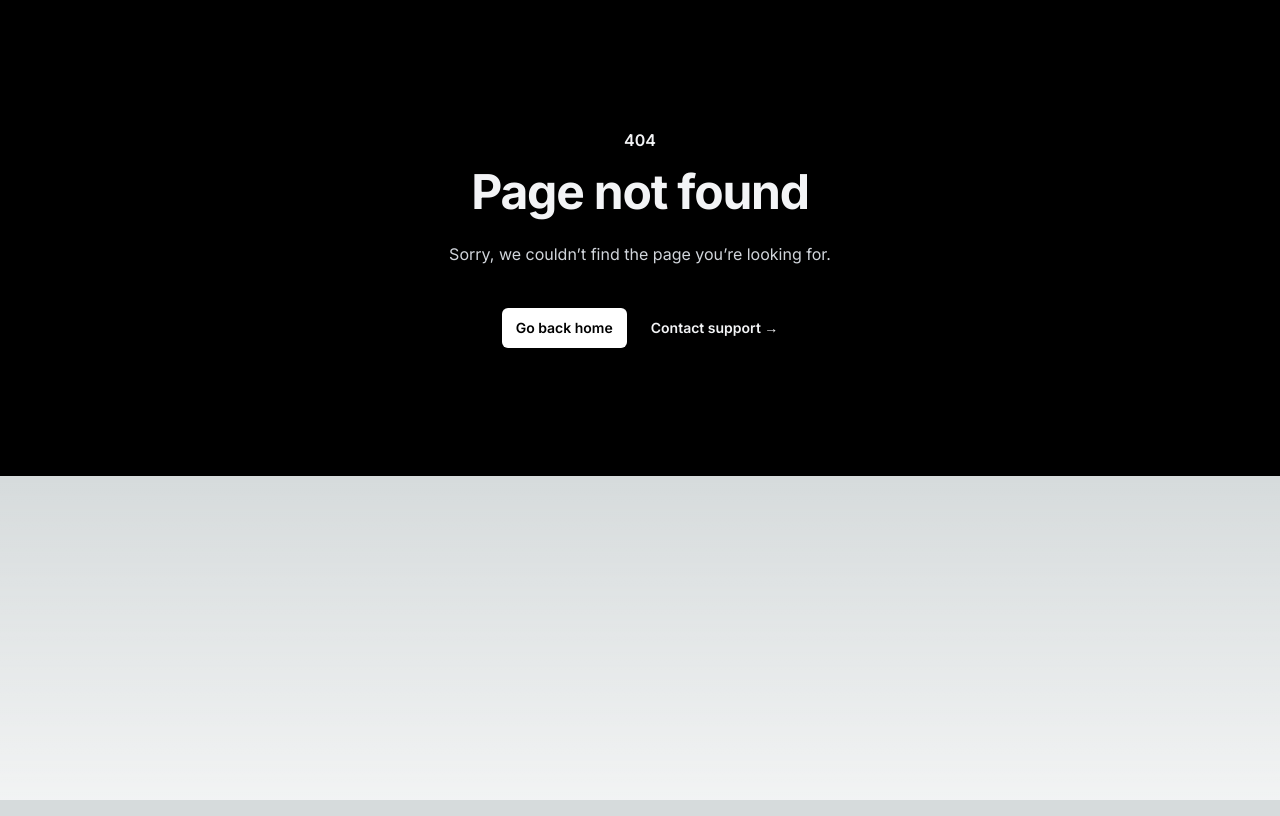
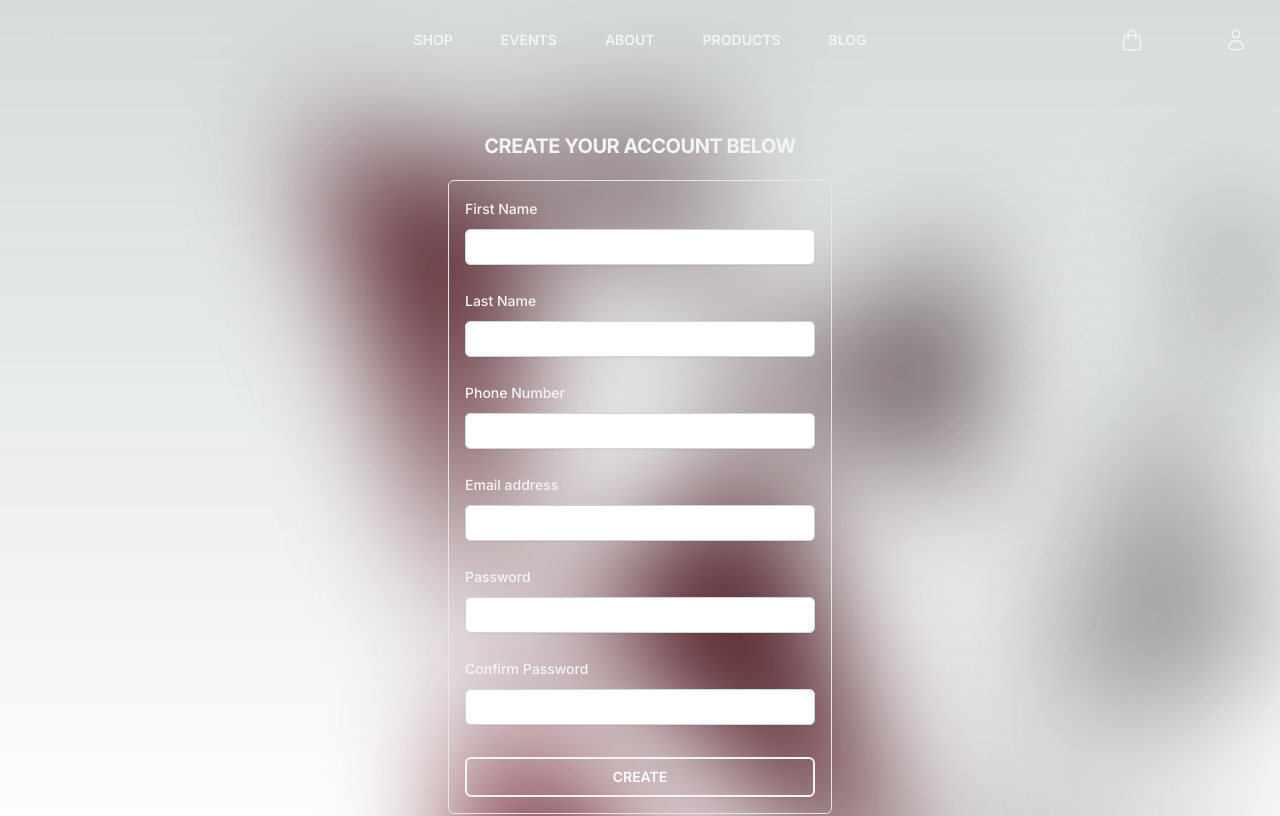
Before and after one commit to tadams95/ragestate-dotcom, a Next.js app: page /create-account in a window 1280 px wide. Before the commit this address had no page. Shown: the top 816 px of the page. Built offline with nearby package versions, Linux system fonts and the light colour scheme.

Commit message:
more authentication

```diff
--- a/firebase/util/auth.js
+++ b/firebase/util/auth.js
@@ -1,9 +1,9 @@
 import axios from "axios";
 
 import { signInWithEmailAndPassword } from "firebase/auth";
-import { auth } from "../firebase/firebase";
+import { auth } from "../firebase";
 
-import { setLocalId } from "../store/redux/userSlice";
+import { setLocalId } from "../../lib/features/todos/userSlice";
 
 const API_KEY = "AIzaSyDcHCRWrYonzJa_Pyfwzbfp-r3bxz2bUX8";
 
--- a/package.json
+++ b/package.json
@@ -9,7 +9,7 @@
     "lint": "next lint"
   },
   "dependencies": {
-    "@headlessui/react": "^2.0.4",
+    "@headlessui/react": "^2.1.1",
     "@heroicons/react": "^2.1.3",
     "@reduxjs/toolkit": "^2.2.5",
     "@vercel/analytics": "^1.3.1",
--- /dev/null
+++ b/src/app/create-account/page.js
@@ -0,0 +1,144 @@
+import Header from "../components/Header";
+import RandomDetailStyling from "../components/styling/RandomDetailStyling";
+
+export default function CreateAccount() {
+  return (
+    <>
+      <RandomDetailStyling />
+      <Header />
+      <div className="flex min-h-full flex-1 flex-col justify-center px-6 py-12 lg:px-8">
+        <div className="sm:mx-auto sm:w-full sm:max-w-sm">
+          <h2 className="mt-20 text-center text-xl font-bold leading-9 tracking-tight text-gray-100">
+            CREATE YOUR ACCOUNT BELOW
+          </h2>
+        </div>
+
+        <div className="mt-4 sm:mx-auto sm:w-full sm:max-w-sm border py-4 px-4 rounded-md ">
+          <form className="space-y-6" action="#" method="POST">
+            <div>
+              <label
+                htmlFor="firstName"
+                className="block text-sm font-medium leading-6 text-gray-100"
+              >
+                First Name
+              </label>
+              <div className="mt-2">
+                <input
+                  id="firstName"
+                  name="firstName"
+                  type="text"
+                  autoComplete="given-name"
+                  required
+                  className="block w-full rounded-md border-0 py-1.5 px-1 text-gray-900 shadow-sm ring-1 ring-inset ring-gray-300 placeholder:text-gray-400 focus:ring-2 focus:ring-inset focus:ring-indigo-600 sm:text-sm sm:leading-6"
+                />
+              </div>
+            </div>
+
+            <div>
+              <label
+                htmlFor="lastName"
+                className="block text-sm font-medium leading-6 text-gray-100"
+              >
+                Last Name
+              </label>
+              <div className="mt-2">
+                <input
+                  id="lastName"
+                  name="lastName"
+                  type="text"
+                  autoComplete="family-name"
+                  required
+                  className="block w-full rounded-md border-0 py-1.5 px-1 text-gray-900 shadow-sm ring-1 ring-inset ring-gray-300 placeholder:text-gray-400 focus:ring-2 focus:ring-inset focus:ring-indigo-600 sm:text-sm sm:leading-6"
+                />
+              </div>
+            </div>
+
+            <div>
+              <label
+                htmlFor="phoneNumber"
+                className="block text-sm font-medium leading-6 text-gray-100"
+              >
+                Phone Number
+              </label>
+              <div className="mt-2">
+                <input
+                  id="phoneNumber"
+                  name="phoneNumber"
+                  type="tel"
+                  autoComplete="tel"
+                  required
+                  className="block w-full rounded-md border-0 py-1.5 px-1 text-gray-900 shadow-sm ring-1 ring-inset ring-gray-300 placeholder:text-gray-400 focus:ring-2 focus:ring-inset focus:ring-indigo-600 sm:text-sm sm:leading-6"
+                />
+              </div>
+            </div>
+
+            <div>
+              <label
+                htmlFor="email"
+                className="block text-sm font-medium leading-6 text-gray-100"
+              >
+                Email address
+              </label>
+              <div className="mt-2">
+                <input
+                  id="email"
+                  name="email"
+                  type="email"
+                  autoComplete="email"
+                  required
+                  className="block w-full rounded-md border-0 py-1.5 px-1 text-gray-900 shadow-sm ring-1 ring-inset ring-gray-300 placeholder:text-gray-400 focus:ring-2 focus:ring-inset focus:ring-indigo-600 sm:text-sm sm:leading-6"
+                />
+              </div>
+            </div>
+
+            <div>
+              <label
+                htmlFor="password"
+                className="block text-sm font-medium leading-6 text-gray-100"
+              >
+                Password
+              </label>
+              <div className="mt-2">
+                <input
+                  id="password"
+                  name="password"
+                  type="password"
+                  autoComplete="new-password"
+                  required
+                  className="block w-full rounded-md border-0 py-1.5 px-1 text-gray-900 shadow-sm ring-1 ring-inset ring-gray-300 placeholder:text-gray-400 focus:ring-2 focus:ring-inset focus:ring-indigo-600 sm:text-sm sm:leading-6"
+                />
+              </div>
+            </div>
+
+            <div>
+              <label
+                htmlFor="confirmPassword"
+                className="block text-sm font-medium leading-6 text-gray-100"
+              >
+                Confirm Password
+              </label>
+              <div className="mt-2">
+                <input
+                  id="confirmPassword"
+                  name="confirmPassword"
+                  type="password"
+                  autoComplete="new-password"
+                  required
+                  className="block w-full rounded-md border-0 py-1.5 px-1 text-gray-900 shadow-sm ring-1 ring-inset ring-gray-300 placeholder:text-gray-400 focus:ring-2 focus:ring-inset focus:ring-indigo-600 sm:text-sm sm:leading-6"
+                />
+              </div>
+              <div className="mt-8">
+                <button
+                  type="submit"
+                  className="flex w-full justify-center rounded-md bg-transparent border-gray-100 border-2 px-3 py-1.5 text-sm font-semibold leading-6 text-white shadow-sm hover:bg-indigo-500 focus-visible:outline focus-visible:outline-2 focus-visible:outline-offset-2 focus-visible:outline-indigo-600"
+                >
+                  CREATE
+                </button>
+              </div>
+            </div>
+          </form>
+        </div>
+      </div>
+    </>
+  );
+}
--- /dev/null
+++ b/src/app/forgot-password/page.js
@@ -0,0 +1,87 @@
+"use client";
+
+import { useState, useCallback } from "react";
+
+import { useRouter } from "next/navigation";
+
+import { forgotPassword } from "../../../firebase/util/auth";
+
+import Header from "../components/Header";
+import RandomDetailStyling from "../components/styling/RandomDetailStyling";
+import Footer from "../components/Footer";
+
+export default function ForgotPassword() {
+  const [email, setEmail] = useState("");
+  const router = useRouter();
+
+  async function confirmReset(e) {
+    e.preventDefault(); // Prevent default form submission
+
+    const success = await forgotPassword(email);
+
+    if (success) {
+      window.alert("Reset Password Email Sent");
+      router.push("/login");
+    }
+  }
+
+  // Memoize the onChange handlers using useCallback
+  const handleEmailChange = useCallback((e) => {
+    setEmail(e.target.value);
+    console.log("Email: ", e.target.value);
+  }, []);
+
+  return (
+    <>
+      <RandomDetailStyling />
+      <Header />
+      <div className="flex min-h-full flex-1 flex-col justify-center py-12 sm:px-6 lg:px-8 isolate">
+        <div className="sm:mx-auto sm:w-1/2">
+          <h2 className="mt-52 text-center text-2xl font-bold leading-9 tracking-tight text-gray-100">
+            RESET YOUR PASSWORD BELOW
+          </h2>
+        </div>
+
+        <div className="mt-10 sm:mx-auto sm:w-full md:w-full sm:max-w-[480px]">
+          <div className="bg-transparent border border-white py-12 shadow rounded-lg px-12">
+            <form className="space-y-6" onSubmit={confirmReset}>
+              {/* Email input */}
+              <div>
+                <label
+                  htmlFor="email"
+                  className="block text-sm font-medium leading-6 text-gray-100"
+                >
+                  Email address
+                </label>
+                <div className="mt-2">
+                  <input
+                    id="email"
+                    name="email"
+                    type="email"
+                    autoComplete="email"
+                    required
+                    value={email}
+                    onChange={handleEmailChange}
+                    className="block w-full rounded-md border-0 py-1.5 pl-3 text-gray-900 shadow-sm ring-1 ring-inset ring-gray-300 placeholder:text-gray-400 focus:ring-2 focus:ring-inset focus:ring-indigo-600 sm:text-sm sm:leading-6"
+                    style={{ paddingLeft: "10px" }} // Adjust the padding-left here
+                  />
+                </div>
+              </div>
+
+              {/* Sign in button */}
+              <div>
+                <button
+                  type="submit"
+                  className="flex w-full justify-center rounded-md border border-white bg-transparent px-3 py-1.5 text-sm font-semibold leading-6 text-white shadow-sm hover:bg-red-700 focus-visible:outline focus-visible:outline-2 focus-visible:outline-offset-2 focus-visible:outline-indigo-600"
+                >
+                  Submit
+                </button>
+              </div>
+            </form>
+          </div>
+        </div>
+      </div>
+      <Footer />
+    </>
+  );
+}
--- a/src/app/login/page.js
+++ b/src/app/login/page.js
@@ -1,6 +1,8 @@
 "use client";
 
 import React, { useState, useCallback } from "react";
+
+import Link from "next/link";
 
 import Header from "../components/Header";
 import RandomDetailStyling from "../components/styling/RandomDetailStyling";
@@ -120,15 +122,15 @@ export default function Login() {
                   </label>
                 </div>
                 <div className="text-sm leading-6">
-                  <a
-                    href="#"
+                  <Link
+                    href="/forgot-password"
                     className="font-semibold text-gray-300 hover:text-red-700"
-                    onClick={(e) => {
-                      e.preventDefault();
-                    }}
+                    // onClick={(e) => {
+                    //   e.preventDefault();
+                    // }}
                   >
                     Forgot password?
-                  </a>
+                  </Link>
                 </div>
               </div>
 
@@ -145,7 +147,7 @@ export default function Login() {
             </form>
 
             {/* Social Logins */}
-            <div>
+            {/* <div>
               <div className="relative mt-10">
                 <div
                   className="absolute inset-0 flex items-center"
@@ -160,18 +162,18 @@ export default function Login() {
                 </div>
               </div>
               <SocialLogins />
-            </div>
+            </div> */}
           </div>
 
           {/* Create Account link */}
           <p className="mt-10 text-center text-sm text-gray-100">
             Not a member?{" "}
-            <a
-              href="#"
+            <Link
+              href="/create-account"
               className="font-semibold leading-6 text-blue-700 hover:text-red-700"
             >
               Create Account
-            </a>
+            </Link>
           </p>
         </div>
       </div>
--- a/src/util/auth.js
+++ b/src/util/auth.js
@@ -1,6 +1,7 @@
 import axios from "axios";
 
 import { signInWithEmailAndPassword } from "firebase/auth";
+
 import { auth } from "../../firebase/firebase";
 
 import { setLocalId } from "../../lib/features/todos/userSlice";
```
Also changed, not shown: 1 other file (tests, documents, lock files or other folders).
